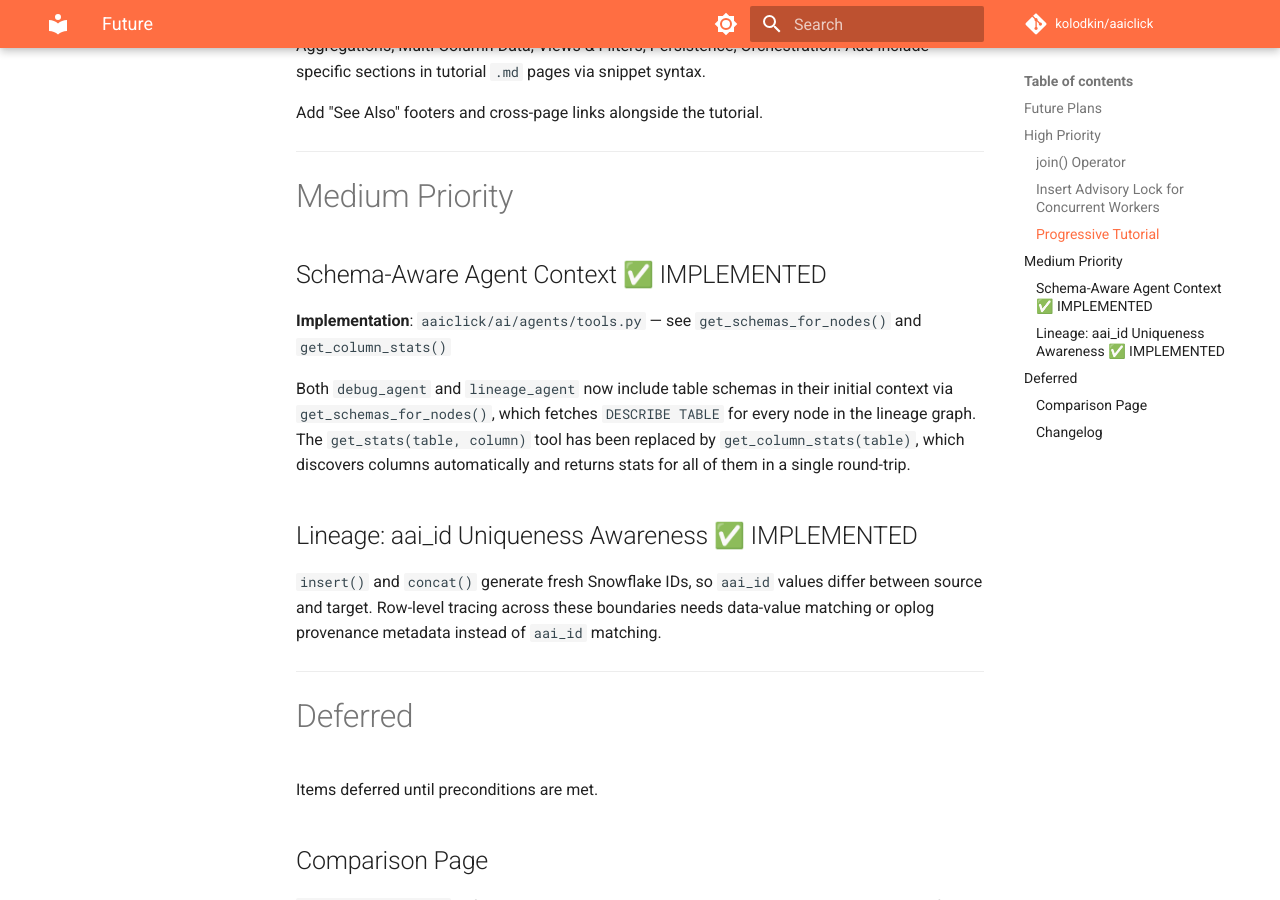
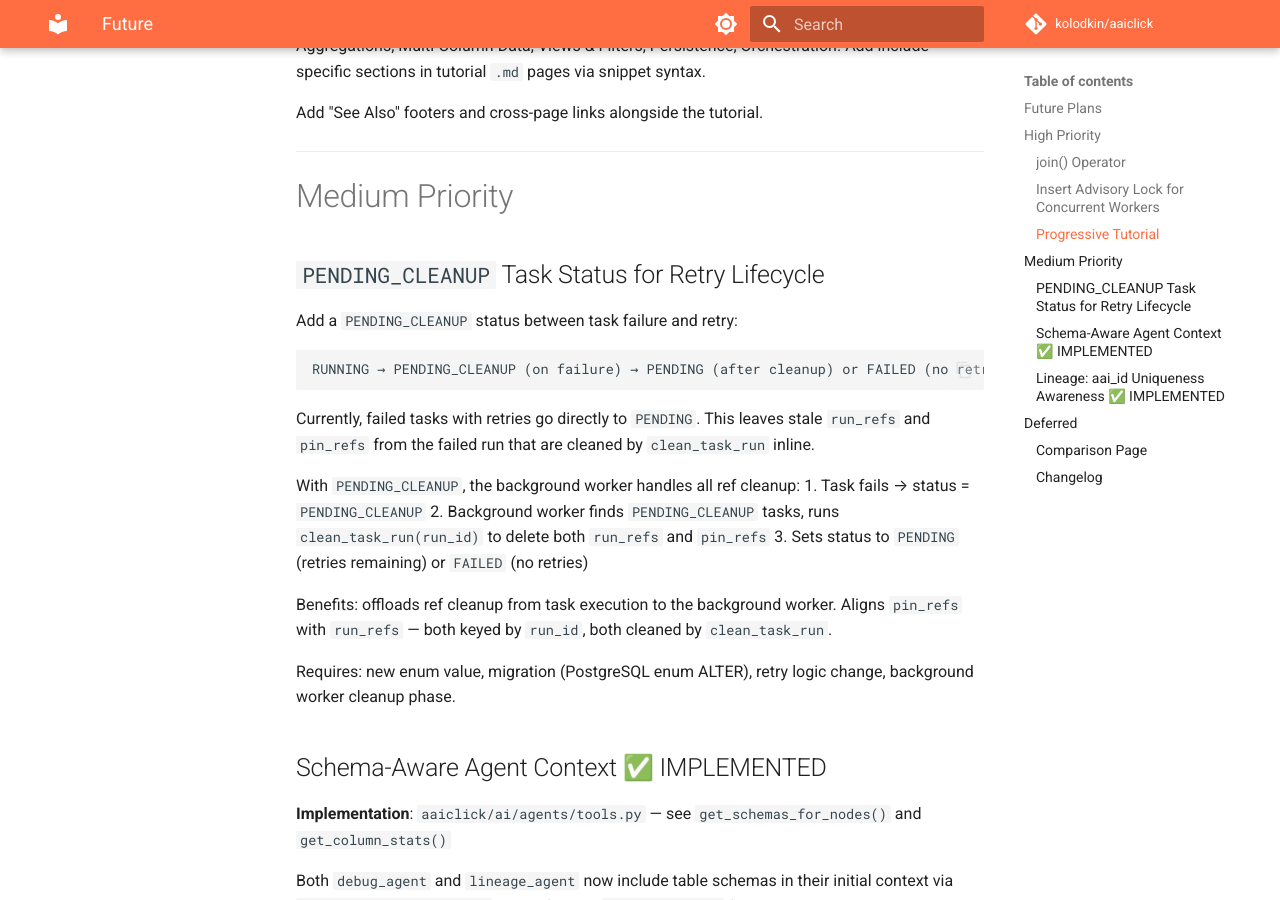
Before and after one commit to kolodkin/aaiclick, an MkDocs documentation site: the page built from docs/future.md, in a window 1280 px wide and 900 px high, scrolled down 887 px. Built offline with MkDocs 1.6.1 and Material for MkDocs 9.7.7, drawn with Linux system fonts in a browser that asks for light colours; comment, search, counter and statistics services are not loaded.

Commit message:
feature: add PENDING_CLEANUP task status to future.md

````diff
--- a/docs/future.md
+++ b/docs/future.md
@@ -37,6 +37,25 @@ Add "See Also" footers and cross-page links alongside the tutorial.
 
 # Medium Priority
 
+## `PENDING_CLEANUP` Task Status for Retry Lifecycle
+
+Add a `PENDING_CLEANUP` status between task failure and retry:
+
+```
+RUNNING → PENDING_CLEANUP (on failure) → PENDING (after cleanup) or FAILED (no retries)
+```
+
+Currently, failed tasks with retries go directly to `PENDING`. This leaves stale `run_refs` and `pin_refs` from the failed run that are cleaned by `clean_task_run` inline.
+
+With `PENDING_CLEANUP`, the background worker handles all ref cleanup:
+1. Task fails → status = `PENDING_CLEANUP`
+2. Background worker finds `PENDING_CLEANUP` tasks, runs `clean_task_run(run_id)` to delete both `run_refs` and `pin_refs`
+3. Sets status to `PENDING` (retries remaining) or `FAILED` (no retries)
+
+Benefits: offloads ref cleanup from task execution to the background worker. Aligns `pin_refs` with `run_refs` — both keyed by `run_id`, both cleaned by `clean_task_run`.
+
+Requires: new enum value, migration (PostgreSQL enum ALTER), retry logic change, background worker cleanup phase.
+
 ## Schema-Aware Agent Context ✅ IMPLEMENTED
 
 **Implementation**: `aaiclick/ai/agents/tools.py` — see `get_schemas_for_nodes()` and `get_column_stats()`
````
